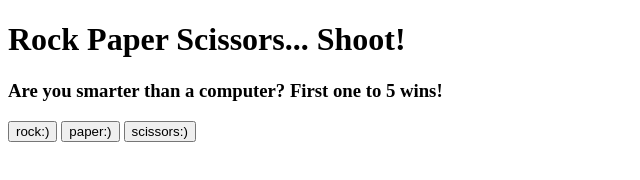
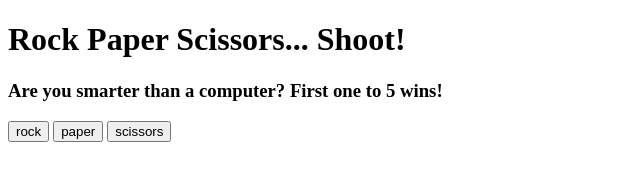
Before and after one commit to asoggycrouton/rock-paper-scissors, a plain HTML site: page index.html in a window 1280 px wide. Shown: the full height of the page, 0-640 px from the left. Drawn offline with Linux system fonts and the light colour scheme.

Commit message:
Fixed index.html

```diff
--- a/index.html
+++ b/index.html
@@ -8,9 +8,9 @@
         <h1>Rock Paper Scissors... Shoot!</h1>
         <h3>Are you smarter than a computer? First one to 5 wins!</h3>
         <div style="margin-bottom: 20px;">
-            <input type="button" value="rock:)"></input>
-            <input type="button" value="paper:)"></input>
-            <input type="button" value="scissors:)"></input>
+            <input type="button" value="rock"></input>
+            <input type="button" value="paper"></input>
+            <input type="button" value="scissors"></input>
         </div>
         <div id="result"></div>
         <script src="rps.js"></script>
```
